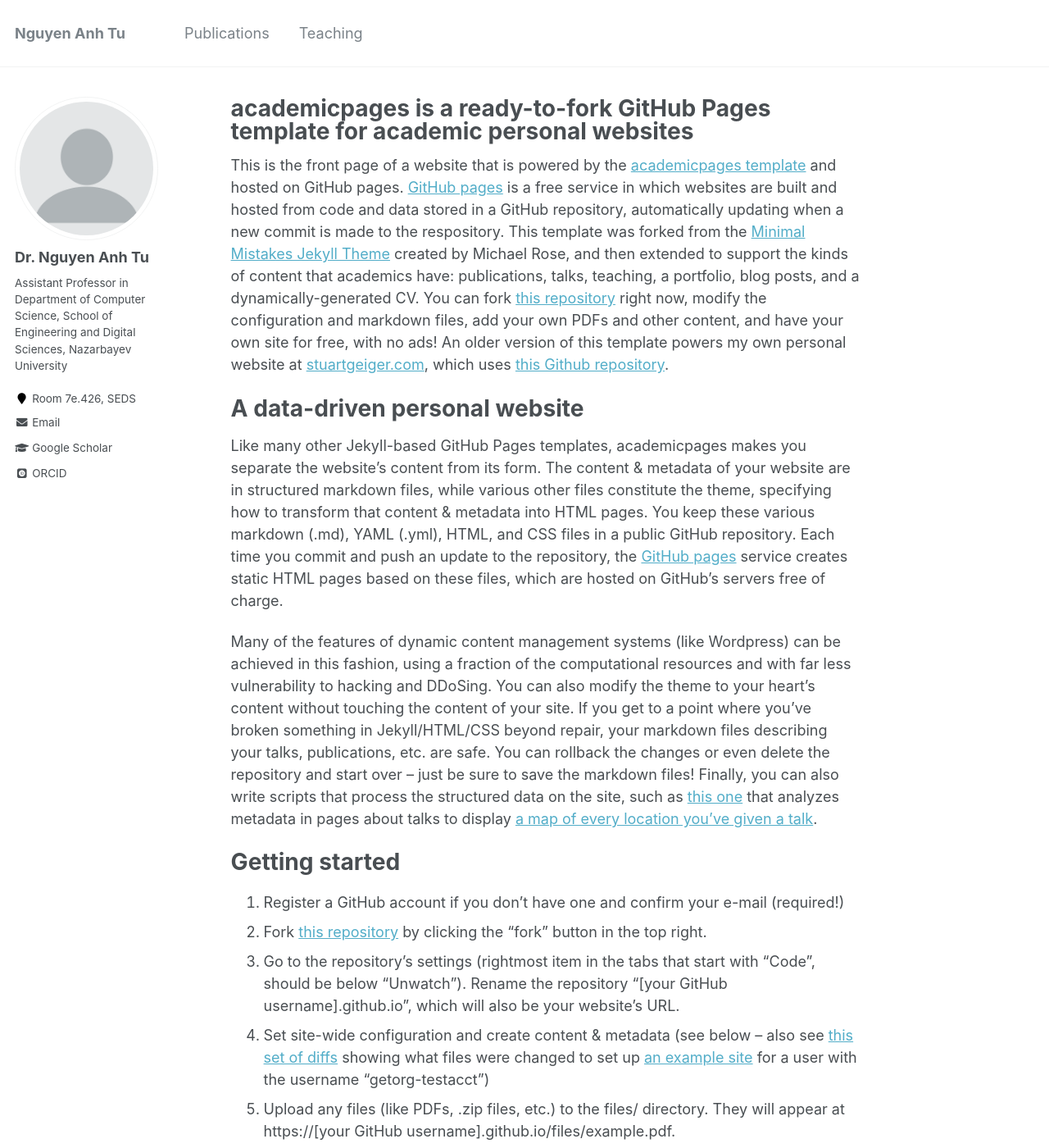
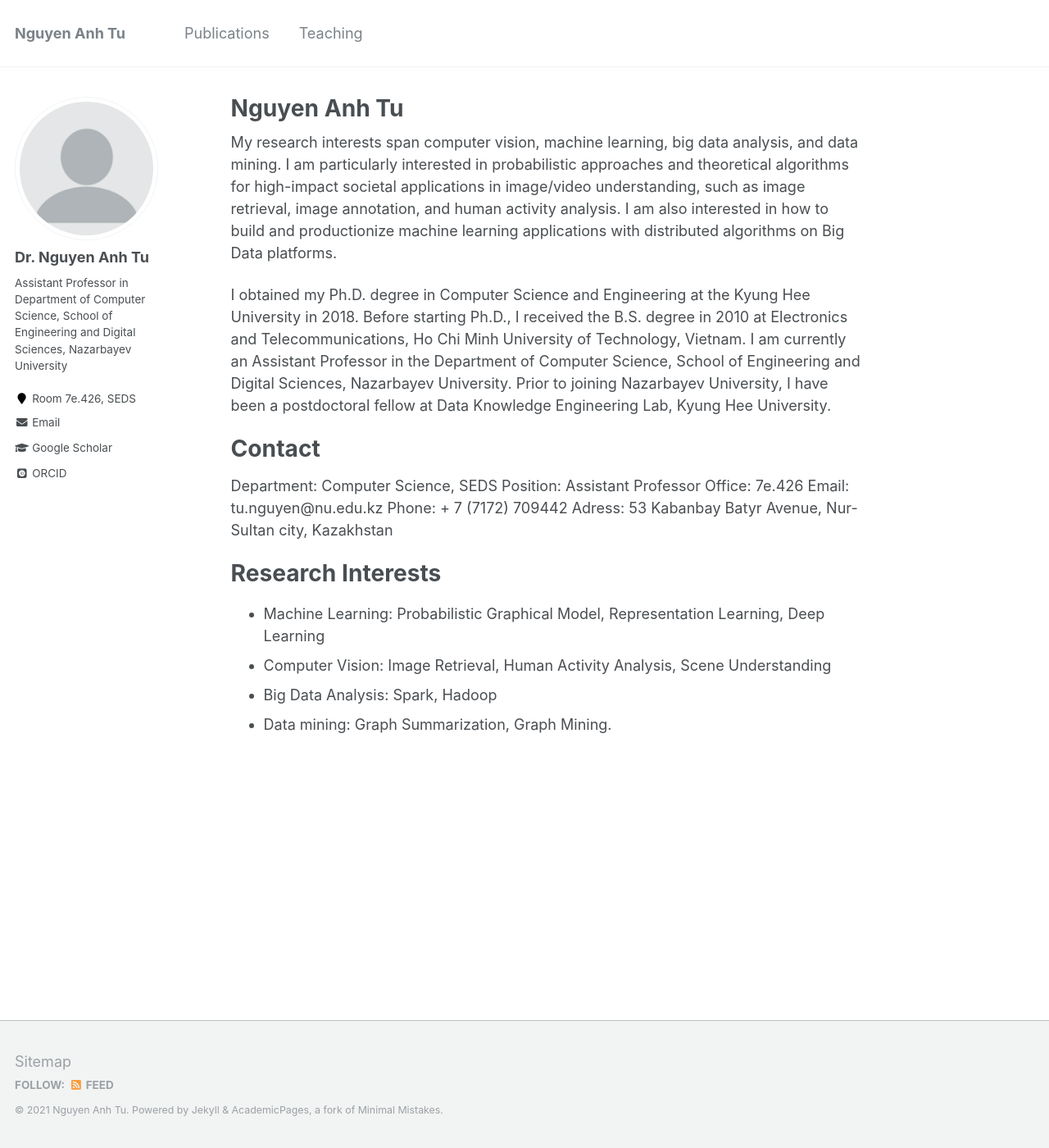
Before and after one commit to tunguyen87/homepage, a Jekyll site: the page built from _pages/about.md, in a window 1280 px wide and 1400 px high. Shown: the whole window at 82% size. Built offline with Jekyll 4.4.1, drawn with Linux system fonts in a browser that asks for light colours; some web fonts are replaced; some of the changed text lies outside the part shown.

Commit message:
Update about.md

```diff
--- a/_pages/about.md
+++ b/_pages/about.md
@@ -1,6 +1,6 @@
 ---
 permalink: /
-title: "academicpages is a ready-to-fork GitHub Pages template for academic personal websites"
+title: "Nguyen Anh Tu"
 excerpt: "About me"
 author_profile: true
 redirect_from:
@@ -8,43 +8,22 @@ redirect_from:
   - /about.html
 ---
 
-This is the front page of a website that is powered by the [academicpages template](https://github.com/academicpages/academicpages.github.io) and hosted on GitHub pages. [GitHub pages](https://pages.github.com) is a free service in which websites are built and hosted from code and data stored in a GitHub repository, automatically updating when a new commit is made to the respository. This template was forked from the [Minimal Mistakes Jekyll Theme](https://mmistakes.github.io/minimal-mistakes/) created by Michael Rose, and then extended to support the kinds of content that academics have: publications, talks, teaching, a portfolio, blog posts, and a dynamically-generated CV. You can fork [this repository](https://github.com/academicpages/academicpages.github.io) right now, modify the configuration and markdown files, add your own PDFs and other content, and have your own site for free, with no ads! An older version of this template powers my own personal website at [stuartgeiger.com](http://stuartgeiger.com), which uses [this Github repository](https://github.com/staeiou/staeiou.github.io).
+My research interests span computer vision, machine learning, big data analysis, and data mining. I am particularly interested in probabilistic approaches and theoretical algorithms for high-impact societal applications in image/video understanding, such as image retrieval, image annotation, and human activity analysis. I am also interested in how to build and productionize machine learning applications with distributed algorithms on Big Data platforms.
 
-A data-driven personal website
+I obtained my Ph.D. degree in Computer Science and Engineering at the Kyung Hee University in 2018. Before starting Ph.D., I received the B.S. degree in 2010 at Electronics and Telecommunications, Ho Chi Minh University of Technology, Vietnam. I am currently an Assistant Professor in the Department of Computer Science, School of Engineering and Digital Sciences, Nazarbayev University. Prior to joining Nazarbayev University, I have been a postdoctoral fellow at Data Knowledge Engineering Lab, Kyung Hee University.
+
+Contact
 ======
-Like many other Jekyll-based GitHub Pages templates, academicpages makes you separate the website's content from its form. The content & metadata of your website are in structured markdown files, while various other files constitute the theme, specifying how to transform that content & metadata into HTML pages. You keep these various markdown (.md), YAML (.yml), HTML, and CSS files in a public GitHub repository. Each time you commit and push an update to the repository, the [GitHub pages](https://pages.github.com/) service creates static HTML pages based on these files, which are hosted on GitHub's servers free of charge.
+Department: Computer Science, SEDS
+Position: Assistant Professor
+Office: 7e.426
+Email: tu.nguyen@nu.edu.kz
+Phone: + 7 (7172) 709442
+Adress: 53 Kabanbay Batyr Avenue, Nur-Sultan city, Kazakhstan
 
-Many of the features of dynamic content management systems (like Wordpress) can be achieved in this fashion, using a fraction of the computational resources and with far less vulnerability to hacking and DDoSing. You can also modify the theme to your heart's content without touching the content of your site. If you get to a point where you've broken something in Jekyll/HTML/CSS beyond repair, your markdown files describing your talks, publications, etc. are safe. You can rollback the changes or even delete the repository and start over -- just be sure to save the markdown files! Finally, you can also write scripts that process the structured data on the site, such as [this one](https://github.com/academicpages/academicpages.github.io/blob/master/talkmap.ipynb) that analyzes metadata in pages about talks to display [a map of every location you've given a talk](https://academicpages.github.io/talkmap.html).
-
-Getting started
-======
-1. Register a GitHub account if you don't have one and confirm your e-mail (required!)
-1. Fork [this repository](https://github.com/academicpages/academicpages.github.io) by clicking the "fork" button in the top right.
-1. Go to the repository's settings (rightmost item in the tabs that start with "Code", should be below "Unwatch"). Rename the repository "[your GitHub username].github.io", which will also be your website's URL.
-1. Set site-wide configuration and create content & metadata (see below -- also see [this set of diffs](http://archive.is/3TPas) showing what files were changed to set up [an example site](https://getorg-testacct.github.io) for a user with the username "getorg-testacct")
-1. Upload any files (like PDFs, .zip files, etc.) to the files/ directory. They will appear at https://[your GitHub username].github.io/files/example.pdf.
-1. Check status by going to the repository settings, in the "GitHub pages" section
-
-Site-wide configuration
-------
-The main configuration file for the site is in the base directory in [_config.yml](https://github.com/academicpages/academicpages.github.io/blob/master/_config.yml), which defines the content in the sidebars and other site-wide features. You will need to replace the default variables with ones about yourself and your site's github repository. The configuration file for the top menu is in [_data/navigation.yml](https://github.com/academicpages/academicpages.github.io/blob/master/_data/navigation.yml). For example, if you don't have a portfolio or blog posts, you can remove those items from that navigation.yml file to remove them from the header.
-
-Create content & metadata
-------
-For site content, there is one markdown file for each type of content, which are stored in directories like _publications, _talks, _posts, _teaching, or _pages. For example, each talk is a markdown file in the [_talks directory](https://github.com/academicpages/academicpages.github.io/tree/master/_talks). At the top of each markdown file is structured data in YAML about the talk, which the theme will parse to do lots of cool stuff. The same structured data about a talk is used to generate the list of talks on the [Talks page](https://academicpages.github.io/talks), each [individual page](https://academicpages.github.io/talks/2012-03-01-talk-1) for specific talks, the talks section for the [CV page](https://academicpages.github.io/cv), and the [map of places you've given a talk](https://academicpages.github.io/talkmap.html) (if you run this [python file](https://github.com/academicpages/academicpages.github.io/blob/master/talkmap.py) or [Jupyter notebook](https://github.com/academicpages/academicpages.github.io/blob/master/talkmap.ipynb), which creates the HTML for the map based on the contents of the _talks directory).
-
-**Markdown generator**
-
-I have also created [a set of Jupyter notebooks](https://github.com/academicpages/academicpages.github.io/tree/master/markdown_generator
-) that converts a CSV containing structured data about talks or presentations into individual markdown files that will be properly formatted for the academicpages template. The sample CSVs in that directory are the ones I used to create my own personal website at stuartgeiger.com. My usual workflow is that I keep a spreadsheet of my publications and talks, then run the code in these notebooks to generate the markdown files, then commit and push them to the GitHub repository.
-
-How to edit your site's GitHub repository
-------
-Many people use a git client to create files on their local computer and then push them to GitHub's servers. If you are not familiar with git, you can directly edit these configuration and markdown files directly in the github.com interface. Navigate to a file (like [this one](https://github.com/academicpages/academicpages.github.io/blob/master/_talks/2012-03-01-talk-1.md) and click the pencil icon in the top right of the content preview (to the right of the "Raw | Blame | History" buttons). You can delete a file by clicking the trashcan icon to the right of the pencil icon. You can also create new files or upload files by navigating to a directory and clicking the "Create new file" or "Upload files" buttons.
-
-Example: editing a markdown file for a talk
-![Editing a markdown file for a talk](/images/editing-talk.png)
-
-For more info
-------
-More info about configuring academicpages can be found in [the guide](https://academicpages.github.io/markdown/). The [guides for the Minimal Mistakes theme](https://mmistakes.github.io/minimal-mistakes/docs/configuration/) (which this theme was forked from) might also be helpful.
+Research Interests
+==================
+- Machine Learning: Probabilistic Graphical Model, Representation Learning, Deep Learning
+- Computer Vision: Image Retrieval, Human Activity Analysis, Scene Understanding
+- Big Data Analysis: Spark, Hadoop
+- Data mining: Graph Summarization, Graph Mining.
```
